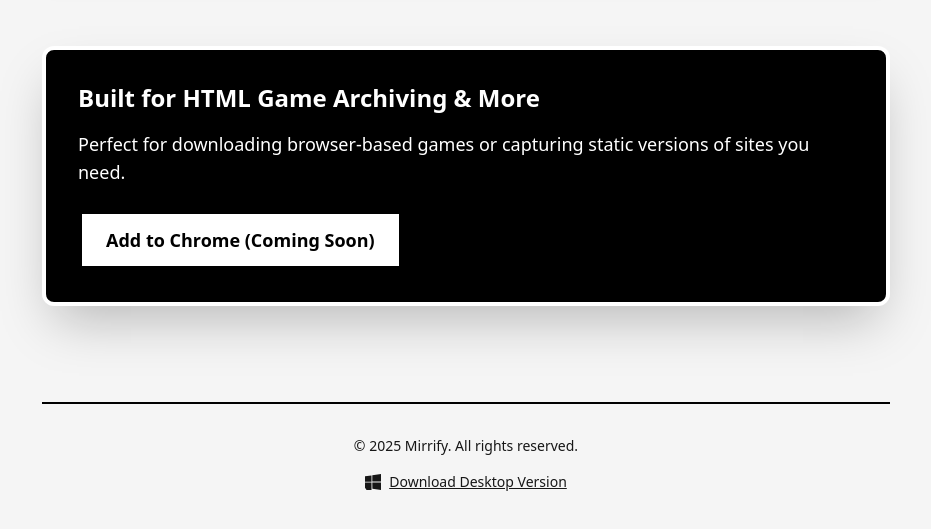
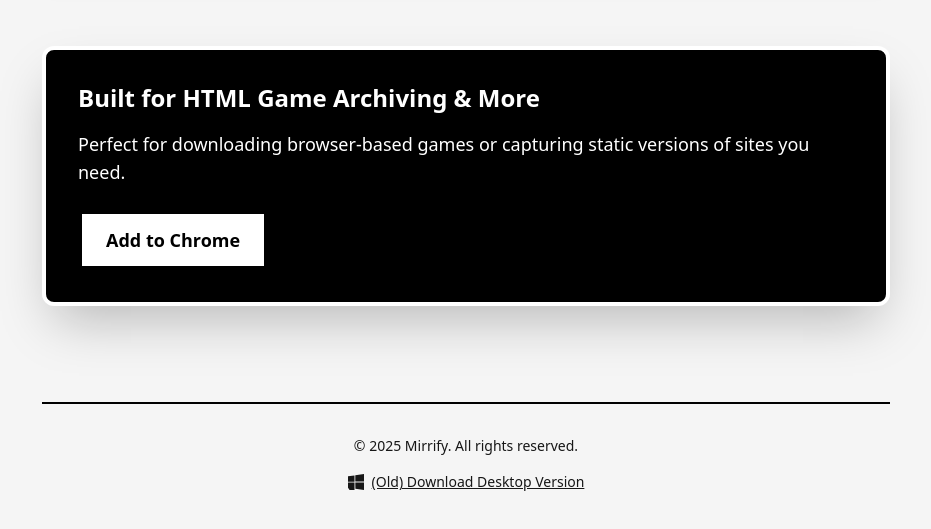
Before and after one commit to maddox05/mirrify, a browser extension: page onepager/index.html in a window 1280 px wide. Shown: the part 1227-1756 px from the top of the page, without its empty margins (174-1105 px from the left). Drawn offline with nearby package versions, Linux system fonts and the light colour scheme.

Commit message:
mirrify update

```diff
--- a/onepager/index.html
+++ b/onepager/index.html
@@ -150,10 +150,10 @@
             versions of sites you need.
           </p>
           <a
-            href="#"
+            href="https://chromewebstore.google.com/detail/fogagmknfpfdmdlimgghimjoiaeacdip?utm_source=item-share-cb"
             class="inline-block bg-white text-black font-bold px-6 py-3 text-lg border-4 border-black hover:bg-black hover:text-white transition"
           >
-            Add to Chrome (Coming Soon)
+            Add to Chrome
           </a>
         </div>
       </section>
@@ -176,7 +176,7 @@
                 d="M0 3.449L9.75 2.1v9.451H0m10.949-9.602L24 0v11.4H10.949M0 12.6h9.75v21.451L0 20.699M10.949 12.6H24V24l-12.9-1.801"
               />
             </svg>
-            Download Desktop Version
+            (Old) Download Desktop Version
           </a>
         </p>
       </footer>
```
